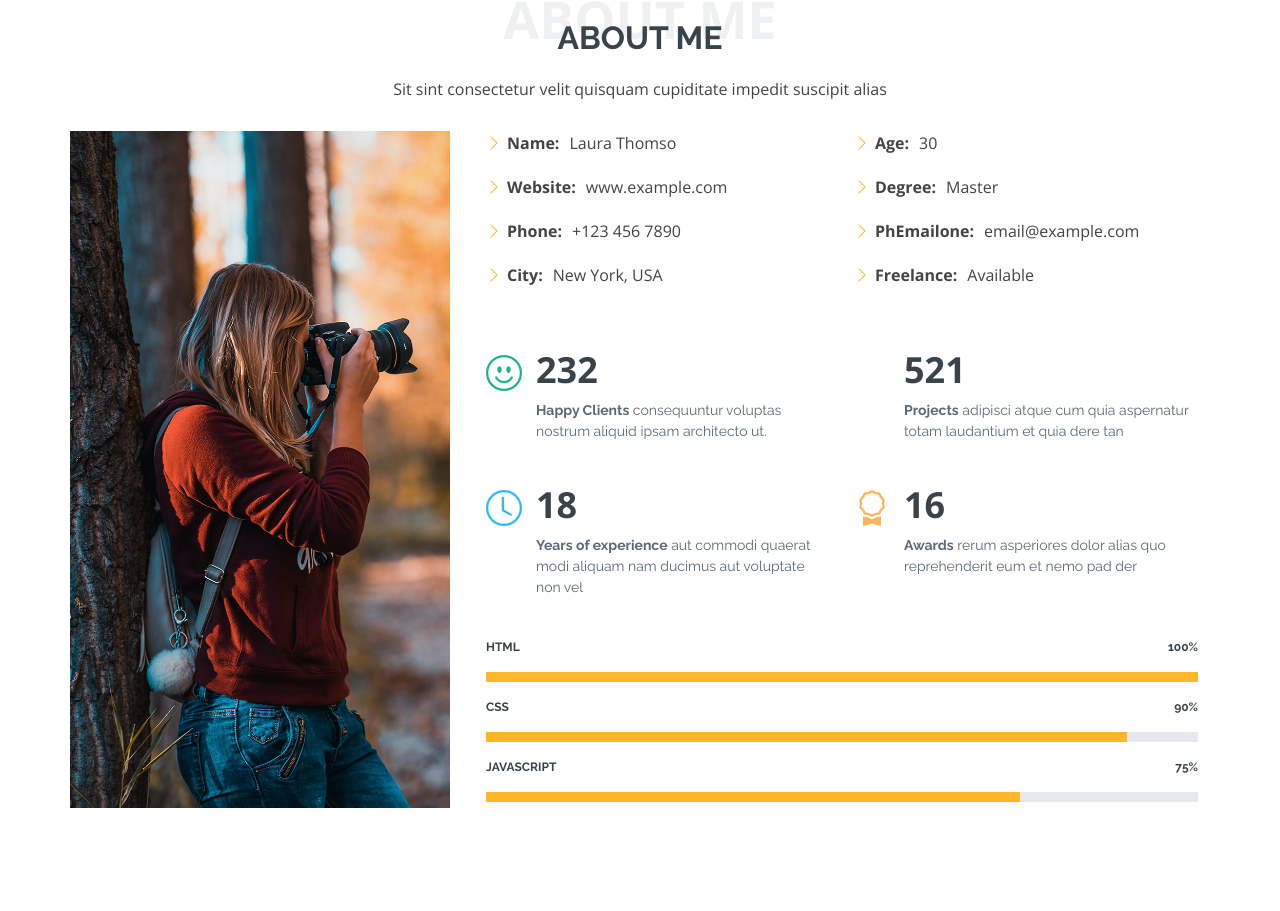
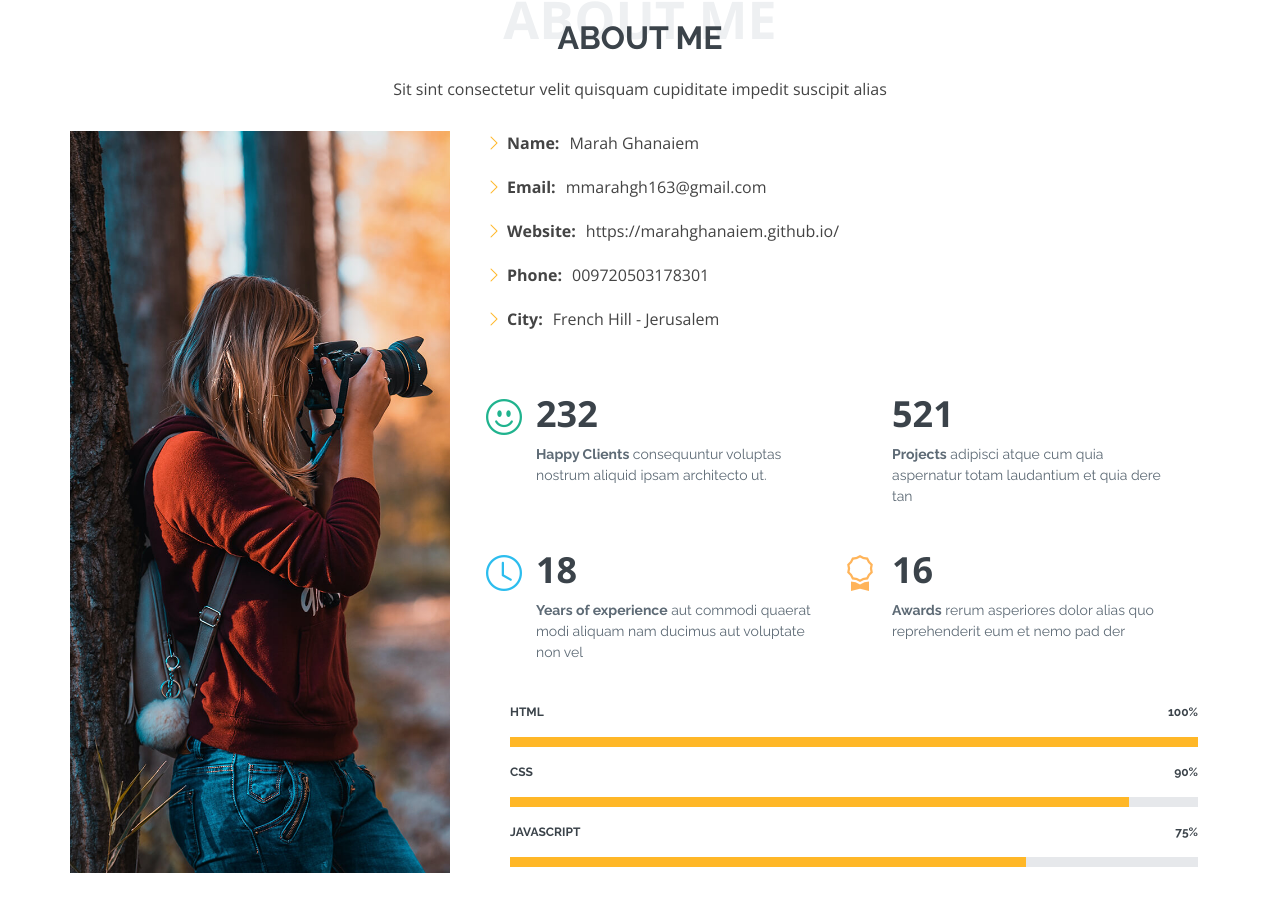
Before and after one commit to MarahGhanaiem/MarahGhanaiem.github.io, a plain HTML site: page index.html in a window 1280 px wide. Shown: the part 871-1782 px from the top of the page. Drawn offline with nearby package versions, Linux system fonts and the light colour scheme.

Commit message:
first commit6

```diff
--- a/index.html
+++ b/index.html
@@ -99,20 +99,14 @@
               <div class="row">
                 <div class="col-lg-6">
                   <ul>
-                    <li><i class="bi bi-chevron-right"></i> <strong>Name:</strong> <span>Laura Thomso</span></li>
-                    <li><i class="bi bi-chevron-right"></i> <strong>Website:</strong> <span>www.example.com</span></li>
-                    <li><i class="bi bi-chevron-right"></i> <strong>Phone:</strong> <span>+123 456 7890</span></li>
-                    <li><i class="bi bi-chevron-right"></i> <strong>City:</strong> <span>New York, USA</span></li>
+                    <li><i class="bi bi-chevron-right"></i> <strong>Name:</strong> <span>Marah Ghanaiem</span></li>
+                    <li><i class="bi bi-chevron-right"></i> <strong>Email:</strong> <span>mmarahgh163@gmail.com</span></li>
+                    <li><i class="bi bi-chevron-right"></i> <strong>Website:</strong> <span>https://marahghanaiem.github.io/</span></li>
+                    <li><i class="bi bi-chevron-right"></i> <strong>Phone:</strong> <span>009720503178301</span></li>
+                    <li><i class="bi bi-chevron-right"></i> <strong>City:</strong> <span>French Hill - Jerusalem</span></li>
                   </ul>
                 </div>
                 <div class="col-lg-6">
-                  <ul>
-                    <li><i class="bi bi-chevron-right"></i> <strong>Age:</strong> <span>30</span></li>
-                    <li><i class="bi bi-chevron-right"></i> <strong>Degree:</strong> <span>Master</span></li>
-                    <li><i class="bi bi-chevron-right"></i> <strong>PhEmailone:</strong> <span>email@example.com</span></li>
-                    <li><i class="bi bi-chevron-right"></i> <strong>Freelance:</strong> <span>Available</span></li>
-                  </ul>
-                </div>
               </div>
               <div class="row mt-n4">
                 <div class="col-md-6 mt-5 d-md-flex align-items-md-stretch">
```
